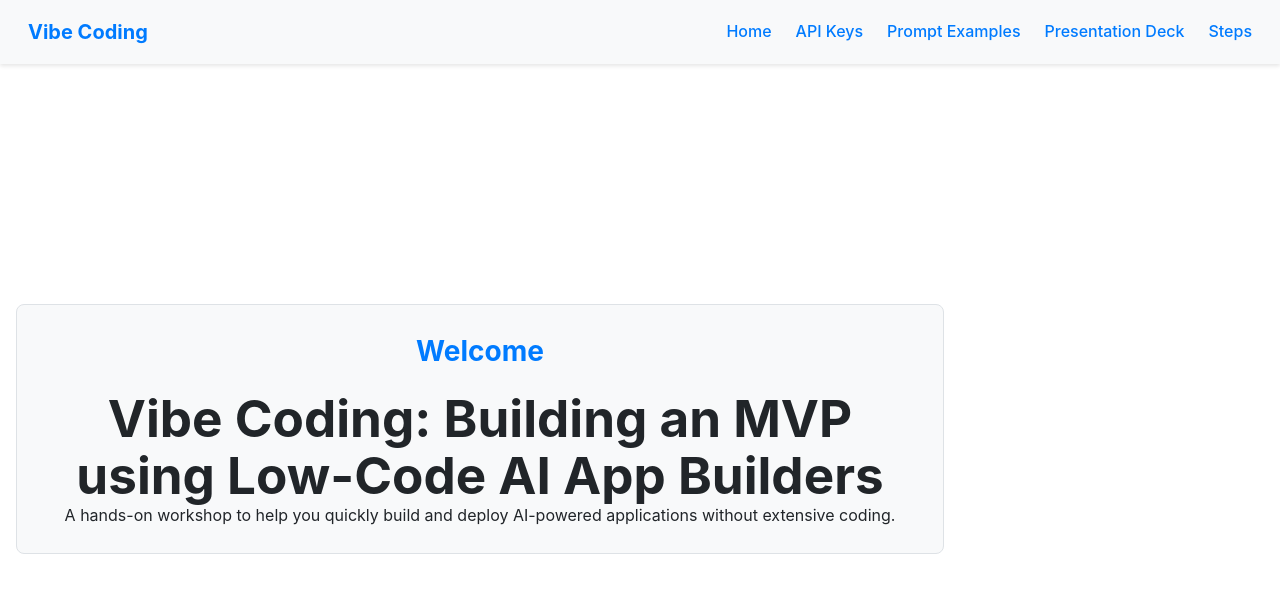
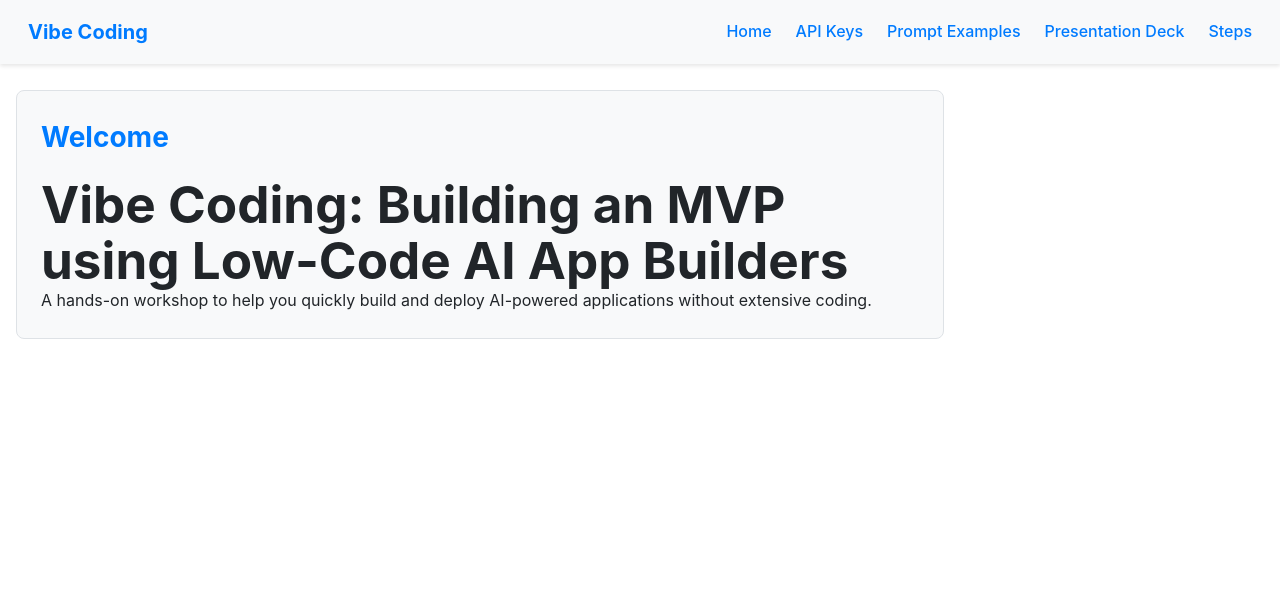
Before and after one commit to brandonup/vibe-coding, a React (Vite) app: page / in a window 1280 px wide. Shown: the top 592 px of the page. Built offline with nearby package versions, Linux system fonts and the light colour scheme.

Commit message:
Style: Center main content block using flexbox on .app wrapper

```diff
--- a/src/styles/index.css
+++ b/src/styles/index.css
@@ -11,7 +11,15 @@ body {
   background-color: var(--bg-color);
   color: var(--text-color);
   transition: background-color 0.3s ease, color 0.3s ease;
-  text-align: center; /* Center all inline content */
+  /* text-align: center; */ /* Reverted: focus on block centering */
+}
+
+/* Style for the main app wrapper to help center content */
+.app {
+  display: flex;
+  flex-direction: column;
+  align-items: center; /* Centers flex items like .container horizontally */
+  min-height: 100vh;
 }
 
 :root {
@@ -140,7 +148,7 @@ body.dark-mode {
   margin-bottom: 1rem;
   color: var(--primary-color);
   font-size: 1.75rem;
-  text-align: center; /* Ensure section titles are centered */
+  /* text-align: center; */ /* Reverted */
 }
 
 /* TextBox */
@@ -162,17 +170,8 @@ body.dark-mode {
 .text-box-header h3 {
   font-size: 1.2rem;
   color: var(--text-color);
-  /* text-align: center; */ /* Headers within text-box are part of a flex container, centering them here might not be ideal if there's a button. Let's see the effect of body text-align first. */
-  /* Re-evaluating: text-box-header is display:flex, justify-content: space-between. Centering h3 here will only work if it's the only item or if the flex container itself is centered.
-     The body text-align:center should make the text inside h3 centered if h3 itself is not full width.
-     Let's hold off on this specific change for h3 and see the global effect.
-     The user wants "everything" centered. If the h3 text is still left, we'll address it.
-     The button in text-box-header is on the right. The h3 is on the left.
-     If we want the h3 text itself to be centered within its own bounding box, then text-align: center is correct.
-  */
-   text-align: center; /* Center text within the h3 element */
-   flex-grow: 1; /* Allow h3 to take available space if we want to center it relative to the button */
-
+  /* text-align: center; */ /* Reverted */
+  /* flex-grow: 1; */ /* Reverted */
 }
 
 .text-box-header button {
```
